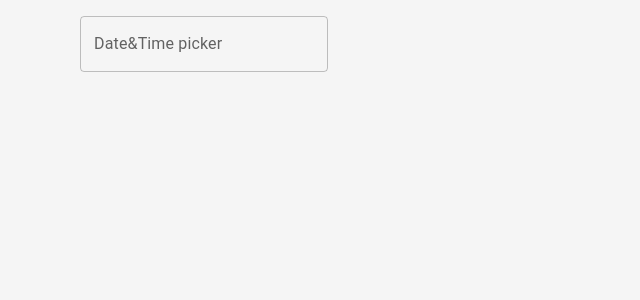
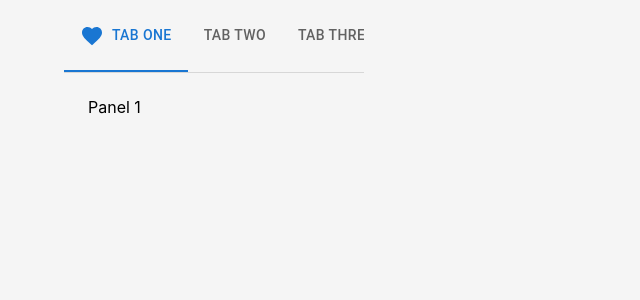
Before and after one commit to AbrarZahid050/Material-UI-learning, a React (Create React App) app: page / in a window 1280 px wide. Shown: the top 300 px of the page, without its empty margins (0-640 px from the left). Built offline with nearby package versions, Linux system fonts and the light colour scheme.

Commit message:
update-27, Tab Done!

```diff
--- a/src/App.js
+++ b/src/App.js
@@ -1,8 +1,12 @@
 import React from "react";
 import "./App.css";
+import { MuiTab } from "./components/navbar/MuiTab";
+
+/*<--------------------------------------Date & Time component-------------------------->
 import { LocalizationProvider } from "@mui/x-date-pickers";
 import { AdapterDateFns } from "@mui/x-date-pickers/AdapterDateFns";
 import { MuiDataTime } from "./components/navbar/MuiDataTime";
+<--------------------------------------------------------------------------------------->*/
 
 // import Why from "./components/navbar/Navbar";
 // import TextField from "./components/navbar/TextField";
@@ -39,7 +43,7 @@ import { MuiSpeedDial } from "./components/navbar/MuiSpeedDial";
 
 const App = () => {
   return (
-    <LocalizationProvider dateAdapter={AdapterDateFns}>
+    // <LocalizationProvider dateAdapter={AdapterDateFns}>
     <div>
       {/* <Why /> */}
       {/* <TextField /> */}
@@ -72,9 +76,10 @@ const App = () => {
       {/* <MuiProgress /> */}
       {/* <MuiSkeleton /> */}
       {/* <MuiLoadingBtn /> */}
-        <MuiDataTime />
+      {/* <MuiDataTime /> */}
+      <MuiTab />
     </div>
-    </LocalizationProvider>
+    // </LocalizationProvider>
   );
 };
 
--- /dev/null
+++ b/src/components/navbar/MuiTab.jsx
@@ -0,0 +1,47 @@
+import { useState } from "react";
+import { Box, Container, Tab } from "@mui/material";
+import { TabContext, TabList, TabPanel } from "@mui/lab";
+
+import { Favorite } from "@mui/icons-material";
+
+export const MuiTab = () => {
+  const [value, setValue] = useState("1");
+
+  const valueHandler = (event, newValue) => {
+    setValue(newValue);
+  };
+
+  return (
+    <Container>
+      <Box>
+        <TabContext value={value}>
+          <Box sx={{ borderBottom: 1, borderColor: "divider", width: "300px" }}>
+            <TabList
+              aria-label="Tabs example"
+              onChange={valueHandler}
+              variant="scrollable"
+            >
+              <Tab
+                label="Tab One"
+                value="1"
+                icon={<Favorite />}
+                iconPosition="start"
+              />
+              <Tab label="Tab Two" value="2" />
+              <Tab label="Tab Three" value="3" />
+              <Tab label="Tab Four" value="4" />
+              <Tab label="Tab Five" value="5" />
+              <Tab label="Tab Six" value="6" />
+            </TabList>
+          </Box>
+          <TabPanel value="1">Panel 1</TabPanel>
+          <TabPanel value="2">Panel 2</TabPanel>
+          <TabPanel value="3">Panel 3</TabPanel>
+          <TabPanel value="4">Panel 4</TabPanel>
+          <TabPanel value="5">Panel 5</TabPanel>
+          <TabPanel value="6">Panel 6</TabPanel>
+        </TabContext>
+      </Box>
+    </Container>
+  );
+};
```
Lines whose indentation alone changed are shown as unchanged.
